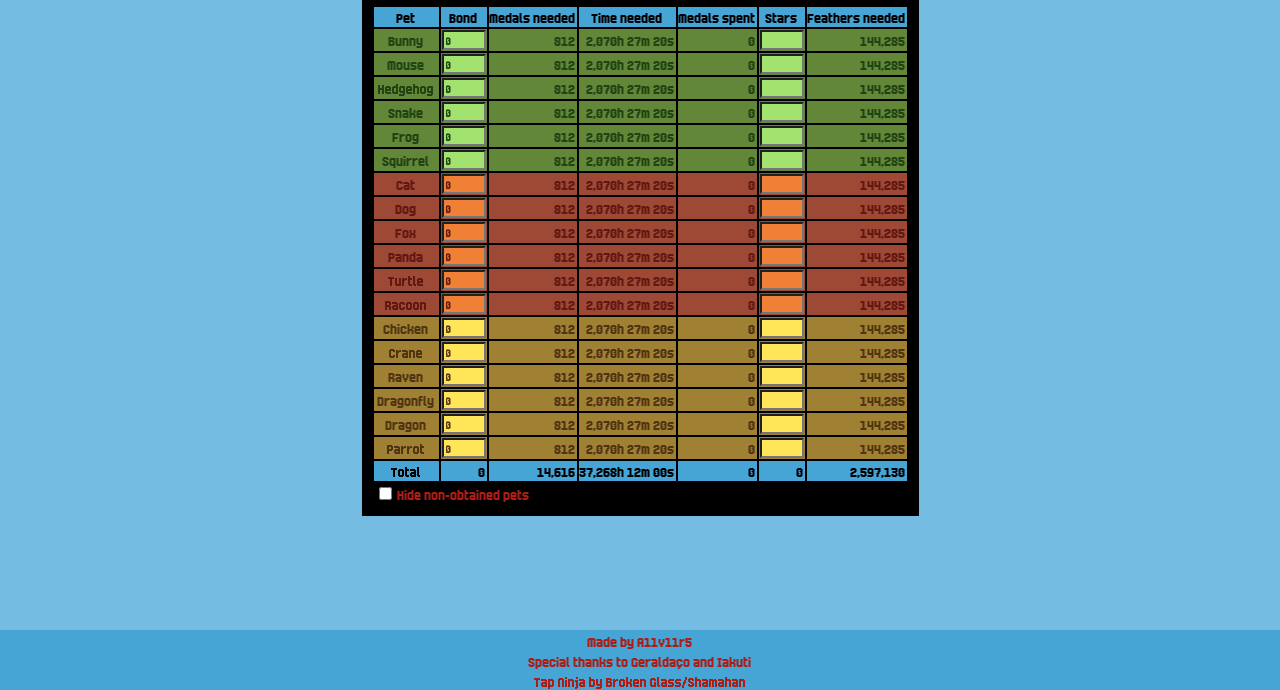
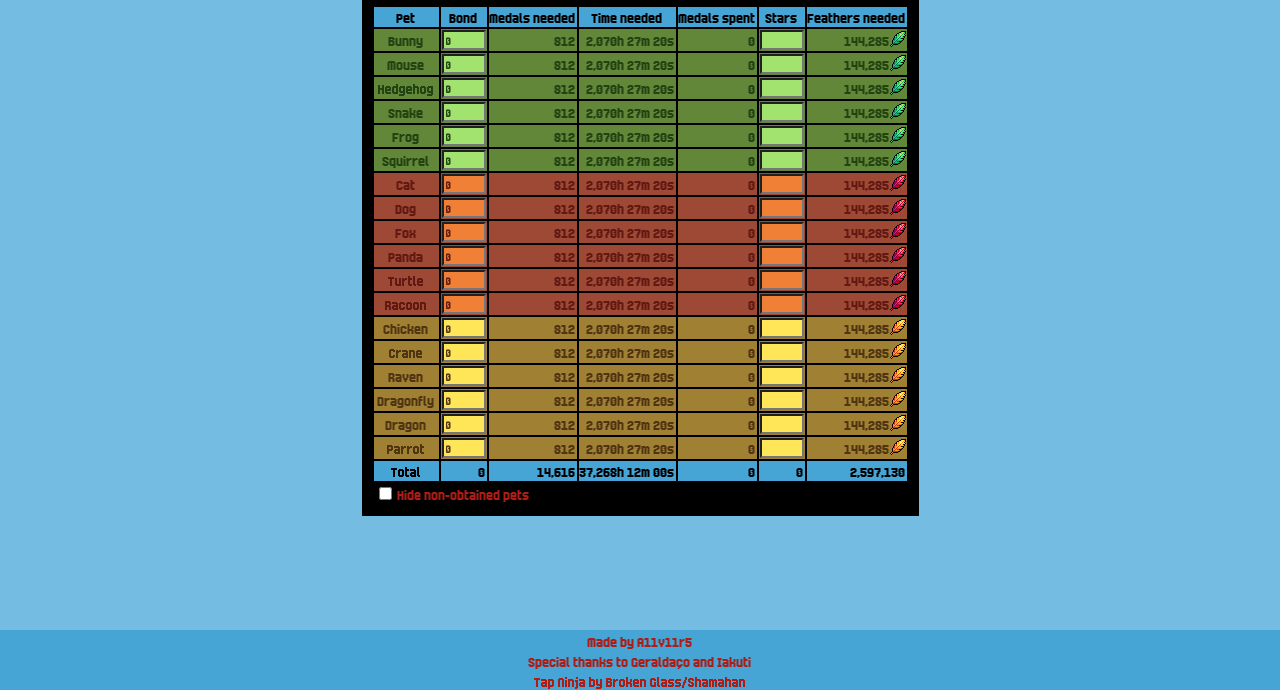
Before and after one commit to A11v1r15/Tap_Ninja_Calc, a plain HTML site: page index.html in a window 1280 px wide. Shown: the part 110-800 px from the top of the page. Drawn offline with nearby package versions, Linux system fonts and the light colour scheme.

Commit message:
:bento: Feather and Dust icons

```diff
--- a/css/main.css
+++ b/css/main.css
@@ -135,12 +135,29 @@ th{
     background-color: #EF8036;
 }
 
-.Bird{
+.Flying{
     background-color: #A08033;
     color: #503512;
 }
-.Bird input{
+.Flying input{
     background-color: #FFE659;
+}
+
+.Feather::after{
+    content: "";
+    display: block;
+    width: 16px;
+    height: 16px;
+    float: right;
+}
+.Critter .Feather::after{
+    background: url("../img/Critter Feather.png") no-repeat;
+}
+.Beast .Feather::after{
+    background: url("../img/Beast Feather.png") no-repeat;
+}
+.Flying .Feather::after{
+    background: url("../img/Flying Feather.png") no-repeat;
 }
 
 .Legendary{
@@ -255,6 +272,26 @@ th.Support::after{
     float: right;
 }
 
+.Dust::after{
+    content: "";
+    display: block;
+    width: 16px;
+    height: 16px;
+    float: right;
+}
+.Water.Dust::after{
+    background: url("../img/Water Dust.png") no-repeat;
+}
+.Earth.Dust::after{
+    background: url("../img/Earth Dust.png") no-repeat;
+}
+.Fire.Dust::after{
+    background: url("../img/Fire Dust.png") no-repeat;
+}
+.Wind.Dust::after{
+    background: url("../img/Wind Dust.png") no-repeat;
+}
+
 .Equipament{
     background-color: #593A27;
     color: #DE6C00;
--- a/js/main.js
+++ b/js/main.js
@@ -11,12 +11,12 @@ const petList = [
 	["Panda"    ,"Beast"  ],
 	["Turtle"   ,"Beast"  ],
 	["Racoon"   ,"Beast"  ],
-	["Chicken"  ,"Bird"   ],
-	["Crane"    ,"Bird"   ],
-	["Raven"    ,"Bird"   ],
-	["Dragonfly","Bird"   ],
-	["Dragon"   ,"Bird"   ],
-	["Parrot"   ,"Bird"   ]
+	["Chicken"  ,"Flying" ],
+	["Crane"    ,"Flying" ],
+	["Raven"    ,"Flying" ],
+	["Dragonfly","Flying" ],
+	["Dragon"   ,"Flying" ],
+	["Parrot"   ,"Flying" ]
 ];
 
 const heroList = [
@@ -278,7 +278,8 @@ function start() {
 			.val(localStorageGetItem(pet[0] + "Stars", 0));
 		input1.change(onChangePetStars);
 		td4.append(input1);
-		let td5 = $("<td></td>").attr("id", "out" + pet[0] + "Feathers").text("NaN");
+		let td5 = $("<td></td>").attr("id", "out" + pet[0] + "Feathers")
+			.text("NaN").addClass("Feather");
 		tr.append(th).append(td0).append(td1).append(td2).append(td3).append(td4).append(td5);
 		petTable.append(tr);
 	});
@@ -306,7 +307,7 @@ function start() {
 		input0.change(onChangeHeroStars);
 		td0.append(input0);
 		let td1 = $("<td></td>").attr("id", "out" + hero[0] + "Dust")
-			.text("NaN").addClass(hero[2]);
+			.text("NaN").addClass(hero[2]).addClass("Dust");
 		let td2 = $("<td></td>");
 		let input1 = $("<input></input>").attr("type", "number")
 			.attr("min", 0).attr("max", 50)
```
Also changed, not shown: img/Beast Feather.png (added), img/Critter Feather.png (added), img/Earth Dust.png (added), img/Fire Dust.png (added), img/Flying Feather.png (added), img/Water Dust.png (added), img/Wind Dust.png (added).
